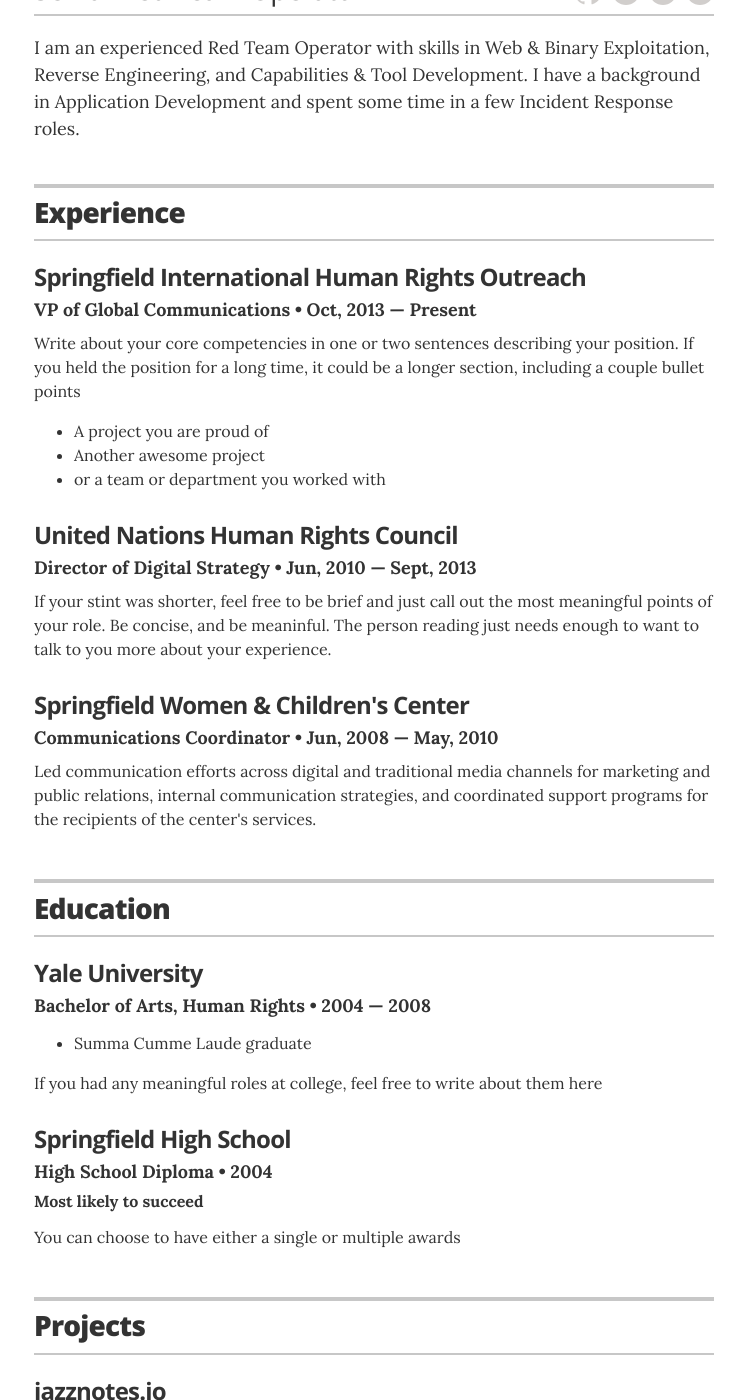
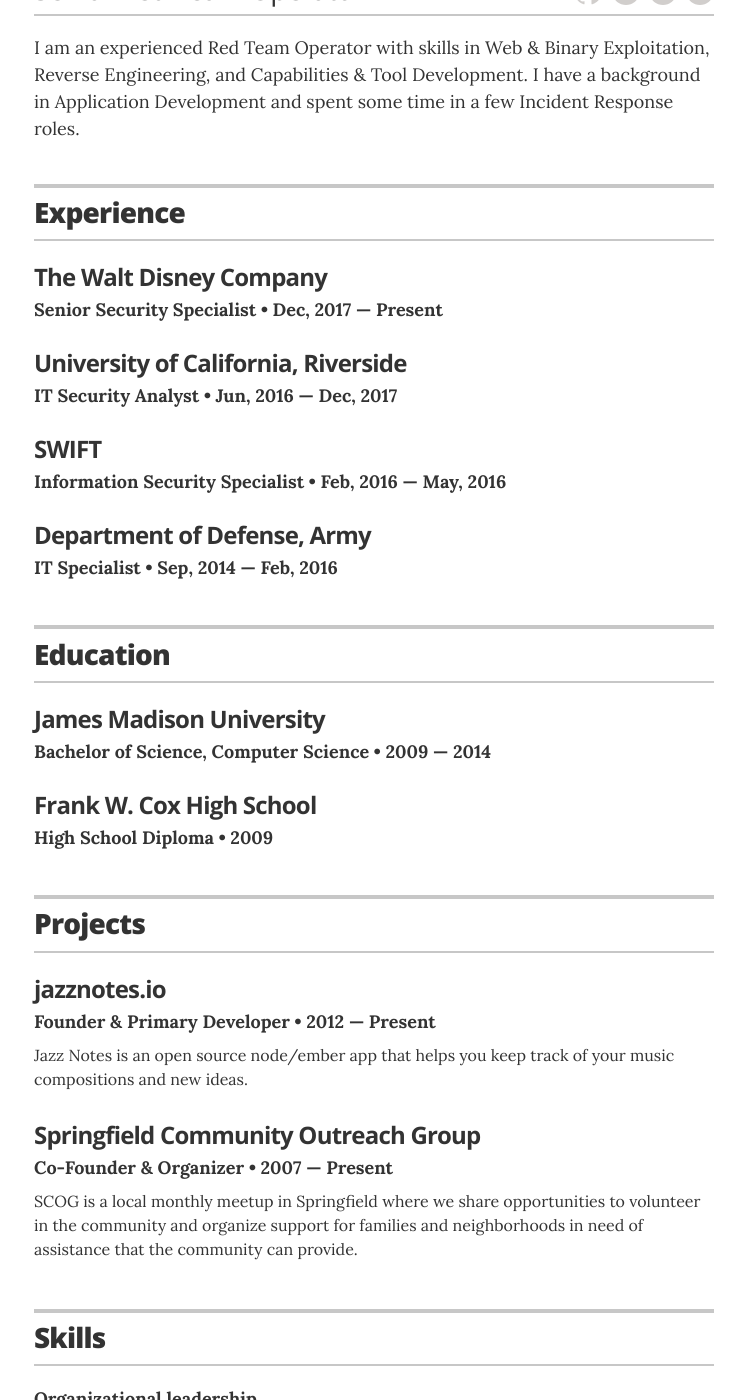
Before and after one commit to jglovier/resume-template, a Jekyll site: the page built from index.html, in a window 1280 px wide and 1400 px high, scrolled down 252 px. Shown: the whole window, without its empty margins (266-1011 px from the left). Built offline with Jekyll 4.4.1, drawn with Linux system fonts in a browser that asks for light colours.

Commit message:
Changes to resume content

```diff
--- a/_data/education.yml
+++ b/_data/education.yml
@@ -1,13 +1,13 @@
 # Degree
-- degree: Bachelor of Arts, Human Rights
-  uni: Yale University
-  year: 2004 &mdash; 2008
-  awards:
-    - award: Summa Cumme Laude graduate
-  summary: If you had any meaningful roles at college, feel free to write about them here
+- degree: Bachelor of Science, Computer Science
+  uni: James Madison University
+  year: 2009 &mdash; 2014
+  # awards:
+    # - award: Summa Cumme Laude graduate
+  # summary: If you had any meaningful roles at college, feel free to write about them here
 
 - degree: High School Diploma
-  uni: Springfield High School
-  year: 2004
-  award: Most likely to succeed
-  summary: You can choose to have either a single or multiple awards
+  uni: Frank W. Cox High School
+  year: 2009
+  # award: Most likely to succeed
+  # summary: You can choose to have either a single or multiple awards
--- a/_data/experience.yml
+++ b/_data/experience.yml
@@ -1,19 +1,24 @@
 # Jobs
-# VP of Global Communications
-- company: Springfield International Human Rights Outreach
-  position: VP of Global Communications
-  duration: Oct, 2013 &mdash; Present
-  summary: Write about your core competencies in one or two sentences describing your position. If you held the position for a long time, it could be a longer section, including a couple bullet points	<ul class="resume-item-list"><li>A project you are proud of</li><li>Another awesome project</li><li>or a team or department you worked with</li></ul>
+# Senior Security Specialist
+- company: The Walt Disney Company
+  position: Senior Security Specialist
+  duration: Dec, 2017 &mdash; Present
+  summary:
 
-# Director of Digital Stratgy
-- company: United Nations Human Rights Council
-  position: Director of Digital Strategy
-  duration:  Jun, 2010 &mdash; Sept, 2013
-  summary: If your stint was shorter, feel free to be brief and just call out the most meaningful points of your role. Be concise, and be meaninful. The person reading just needs enough to want to talk to you more about your experience.
+# IT Security Analyst
+- company: University of California, Riverside
+  position: IT Security Analyst
+  duration:  Jun, 2016 &mdash; Dec, 2017
+  summary:
 
+# Information Security Specialist
+- company: SWIFT
+  position: Information Security Specialist
+  duration:   Feb, 2016 &mdash; May, 2016
+  summary:
 
-# Communications Coordinator
-- company: Springfield Women & Children's Center
-  position: Communications Coordinator
-  duration:   Jun, 2008  &mdash; May, 2010
-  summary: Led communication efforts across digital and traditional media channels for marketing and public relations, internal communication strategies, and coordinated support programs for the recipients of the center's services.
+# IT Specialist
+- company: Department of Defense, Army
+  position: IT Specialist
+  duration: Sep, 2014 &mdash; Feb, 2016
+  summary:
```
